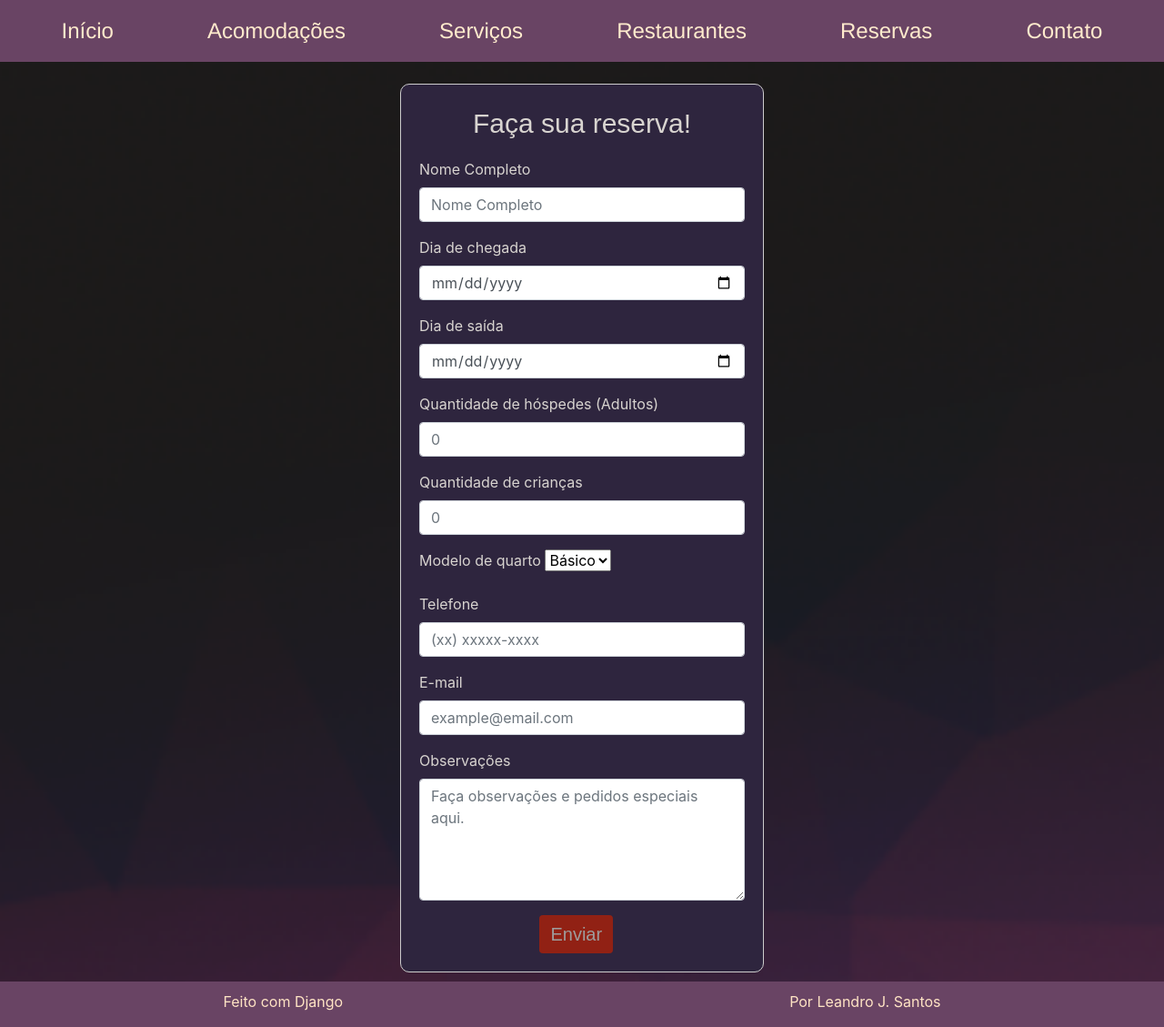
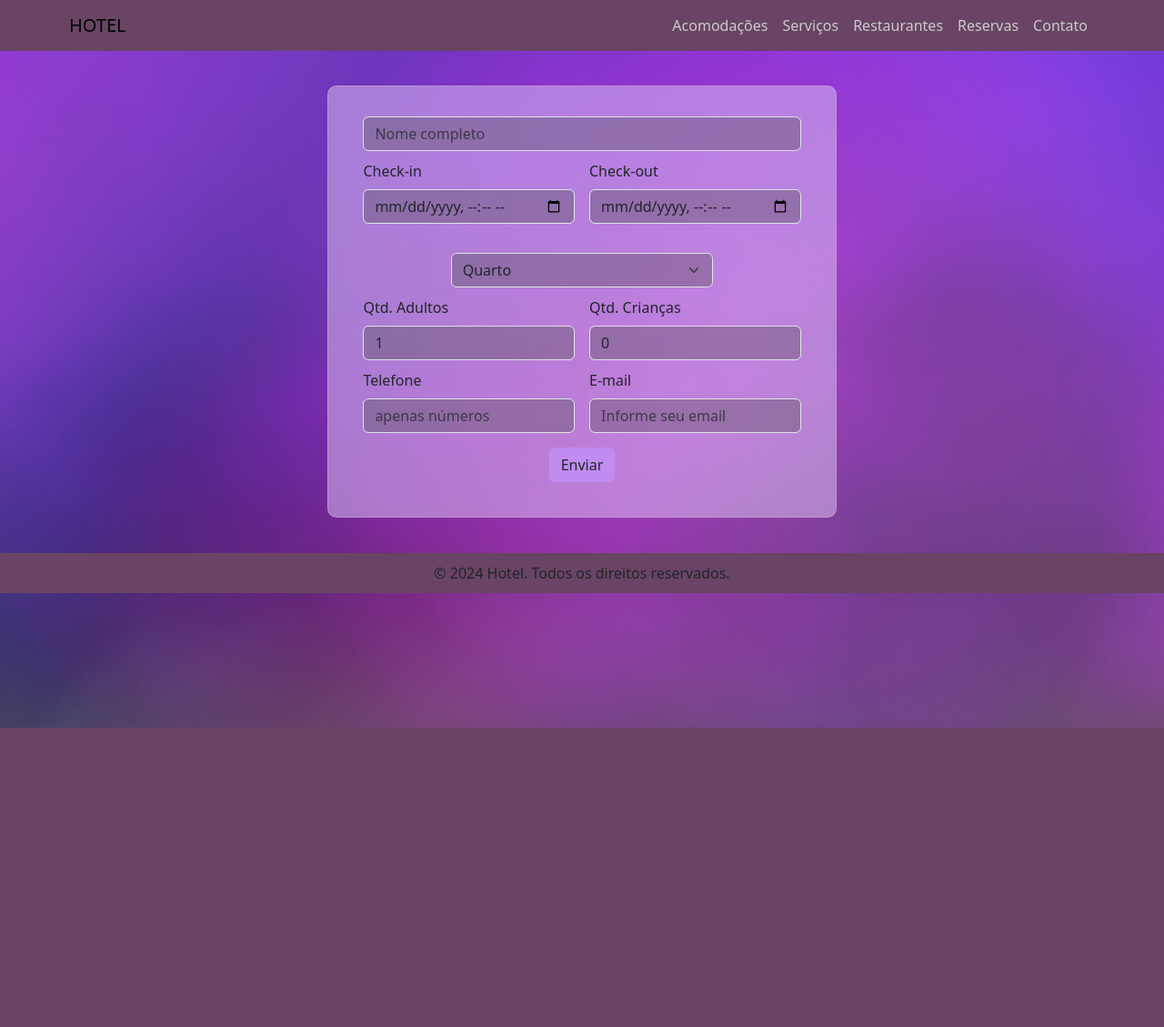
Before and after one commit to LeandroDeJesus-S/sistema-de-hotel, a Django app: page /reserva/ in a window 1280 px wide. Shown: the whole page at 91% size. After the commit the page ends 800 px from the top, so only its background shows below. Run offline with Django 4.2, Linux system fonts and the light colour scheme; data that the repository does not hold is empty; some libraries are stand-ins or nearby versions.

Commit message:
feat: front de reservas finalizado

```diff
--- a/reservas/templates/reserva.html
+++ b/reservas/templates/reserva.html
@@ -1,65 +1,59 @@
+
 {% extends 'base.html' %}
 
 {% block content %}
+    <div class="container">
+        <form action="{% url 'reserva' %}" method="post" class="reservas-form row g-3">
+            {% csrf_token %}
 
-<div class="d-flex flex-column align-items-center justify-content-center">
-
-    <div class="div-form mt-4">
-        <p class="text-center" style="font-size: 30px; font-family: Arial, Helvetica, sans-serif;">Faça sua reserva!</p>
-        <form action="{% url 'reserva' %}" method="post"> {% csrf_token %}
-            <div class="form-group">
-                <label for="nomeCompleto">Nome Completo</label>
-                <input maxlength="255" required type="text" class="form-control" name='nome' id="nomeCompleto" placeholder="Nome Completo">
+            <div class="col-md-12">
+                <input type="text" required class="form-control" name="cliente-nome" id="cliente-nome" placeholder="Nome completo" aria-label="Nome completo">
             </div>
 
-            <div class="form-group">
-                <label for="checkin">Dia de chegada</label>
-                <input required type="date" name="chegada" class="form-control" id="checkin">
+            <div class="col-md-6">
+                <label for="checkin" class="form-label">Check-in</label>
+                <input required type="datetime-local" class="form-control" name="checkin">
             </div>
 
-            <div class="form-group">
-                <label for="checkout">Dia de saída</label>
-                <input required type="date" class="form-control" id="checkout" name="saida">
+            <div class="col-md-6">
+                <label for="checkout" class="form-label">Check-out</label>
+                <input required type="datetime-local" class="form-control" name="checkout">
             </div>
 
-            <div class="form-group">
-                <label for="qtdAdultos">Quantidade de hóspedes (Adultos)</label>
-                <input max="4" min="1" required type="number" class="form-control" id="qtdAdultos" placeholder="0" name="qtdAdultos">
+            <div class="col-md-12 d-flex justify-content-center mt-4">
+                <label for="quarto" class="form-label"></label>
+                <select name="quarto" id="quarto" class="form-select mt-2">
+                    <option value="" selected>Quarto</option>
+                    {% for room_class in room_classes %}
+                        <option value="{{room_class.pk}}" >{{room_class.nome}}</option>
+                    {% endfor %}
+                </select>
             </div>
 
-            <div class="form-group">
-                <label for="qtdCriancas">Quantidade de crianças</label>
-                <input max="4" required type="number" class="form-control" id="qtdCriancas" placeholder="0" name="qtdCriancas">
+            <div class="col-md-6">
+                <label for="adultos" class="form-label">Qtd. Adultos</label>
+                <input required type="number" class="form-control" name="adultos" id="adultos" value="1">
             </div>
 
-            <div class="form-group">
-                <label for="tipoQuarto">Modelo de quarto</label>
-                <select name="tipoQuarto" id="tipoQuarto">
-                    <option value="Básico">Básico</option>
-                    <option value="Luxo">Luxo</option>
-                    <option value="VIP">VIP</option>
-                </select>
-                <!-- <input required type="number" class="form-control" id="qtdCriancas" placeholder="0" name="qtdCriancas"> -->
+            <div class="col-md-6">
+                <label for="criancas" class="form-label">Qtd. Crianças</label>
+                <input required type="number" class="form-control" name="criancas" id="criancas" value="0">
             </div>
 
-            <div class="form-group">
-                <label for="telefone">Telefone</label>
-                <input maxlength="15" required type="text" class="form-control" id="telefone" placeholder="(xx) xxxxx-xxxx" name="telefone">
+            <div class="col-md-6">
+                <label for="telefone" class="form-label">Telefone</label>
+                <input required type="text" class="form-control" name="telefone" id="telefone" placeholder="apenas números">
             </div>
 
-            <div class="form-group">
-                <label for="email">E-mail</label>
-                <input maxlength="155" required type="email" class="form-control" id="email" placeholder="example@email.com" name="email">
+            <div class="col-md-6">
+                <label for="email" class="form-label">E-mail</label>
+                <input required type="email" class="form-control" name="email" id="email" placeholder="Informe seu email">
             </div>
 
-            <div class="form-group">
-                <label for="reservaObs">Observações</label>
-                <textarea maxlength="100" class="form-control" id="reservaObs" name="observacoes" rows="5" placeholder="Faça observações e pedidos especiais aqui."></textarea>
+            <div class="col-md-12 d-flex justify-content-center mt-3">
+                    <button type="submit" class="reserva-btn btn">Enviar</button>
             </div>
 
-            <button type="submit" class="btn">Enviar</button>
         </form>
     </div>
-</div>
-
 {% endblock content %}
--- a/reservas/views.py
+++ b/reservas/views.py
@@ -3,28 +3,31 @@ from django.views import View
 from django.core.exceptions import ValidationError
 
 from . import validators
+from .models import Classe
 
 
 class Reserva(View):
     def get(self, *args, **kwargs):
-        return render(self.request, 'reserva.html')
+        context = {
+            'room_classes': Classe.objects.all(),
+        }
+        return render(self.request, 'reserva.html', context)
 
     def post(self, *args, **kwargs):
-        NAME = self.request.POST.get('nome')
-        CHECK_IN = self.request.POST.get('chegada')
-        CHECKOUT = self.request.POST.get('saida')
-        QTD_ADULTS = self.request.POST.get('qtdAdultos')
-        QTD_CHILDREN = self.request.POST.get('qtdCriacas')
-        ROOM_TYPE = self.request.POST.get('tipoQuarto')
+        NAME = self.request.POST.get('cliente-nome')
+        CHECK_IN = self.request.POST.get('checkin')
+        CHECKOUT = self.request.POST.get('checkout')
+        QTD_ADULTS = self.request.POST.get('adultos')
+        QTD_CHILDREN = self.request.POST.get('criacas')
         PHONE = self.request.POST.get('telefone')
         EMAIL = self.request.POST.get('email')
 
-        try:
-            validators.validate_fullname(NAME)
-            validators.validate_checkin_and_checkout(CHECK_IN, CHECKOUT)
-            validators.validate_qtd_adultos(QTD_ADULTS)
-        except ValidationError as msg_list:
-            print(msg_list)
+        # try:
+        #     validators.validate_fullname(NAME)
+        #     validators.validate_checkin_and_checkout(CHECK_IN, CHECKOUT)
+        #     validators.validate_qtd_adultos(QTD_ADULTS)
+        # except ValidationError as msg_list:
+        #     print(msg_list)
 
-        print(CHECK_IN, CHECKOUT)
+        # print(CHECK_IN, CHECKOUT)
         return HttpResponse(self.request.POST.items())
--- a/templates/base.html
+++ b/templates/base.html
@@ -4,32 +4,42 @@
 <head>
     <meta charset="UTF-8">
     <meta name="viewport" content="width=device-width, initial-scale=1.0">
+    <link href="https://cdn.jsdelivr.net/npm/bootstrap@5.3.3/dist/css/bootstrap.min.css" rel="stylesheet" integrity="sha384-QWTKZyjpPEjISv5WaRU9OFeRpok6YctnYmDr5pNlyT2bRjXh0JMhjY6hW+ALEwIH" crossorigin="anonymous">
     <link rel="stylesheet" href={% static "/home/css/home.css" %}>
     <link rel="stylesheet" href={% static "/reserva/css/reserva.css" %}>
-    <link rel="stylesheet" href={% static "/vendor/bootstrap/css/bootstrap.min.css" %}>
     <title>Hotel {% block title %}{% endblock title %}</title>
 </head>
 <body>
 
-    <nav class="navbar navbar-expand-lg navbar-light">
-        <div class="collapse navbar-collapse" id="navbarNav">
-            <a class="nav-link" href="#">Início</a>
-            <a class="nav-link" href="#">Acomodações</a>
-            <a class="nav-link" href="#">Serviços</a>
-            <a class="nav-link" href="#">Restaurantes</a>
-            <a class="nav-link" href="#">Reservas</a>
-            <a class="nav-link" href="#">Contato</a>
+    <nav class="navbar sticky-top navbar-expand-lg">
+        <div class="container-fluid">
+
+            <a class="navbar-brand mb-0 h1" href="#">HOTEL</a>
+            <button class="navbar-toggler" type="button" data-bs-toggle="collapse" data-bs-target="#navbarNav" aria-controls="navbarNav" aria-expanded="false" aria-label="Toggle navigation">
+                <span class="navbar-toggler-icon"></span>
+            </button>
+
+            <div class="collapse navbar-collapse justify-content-end" id="navbarNav">
+                <ul class="navbar-nav">
+                    <li class="navbar-item"><a href="#" class="nav-link">Acomodações</a></li>
+                    <li class="navbar-item"><a href="#" class="nav-link">Serviços</a></li>
+                    <li class="navbar-item"><a href="#" class="nav-link">Restaurantes</a></li>
+                    <li class="navbar-item"><a href="#" class="nav-link">Reservas</a></li>
+                    <li class="navbar-item"><a href="#" class="nav-link">Contato</a></li>
+                </ul>
+            </div>
+
         </div>
-      </nav>
 
-    {% block content %}{% endblock content %}
+    </nav>
 
-    <footer class="d-flex">
-        <p class="footerp1 text-left">Feito com Django</p>
+        {% block content %}{% endblock content %}
 
-        <p class="footerp2 text-right">
-            <a class="text-decoration-none" href="#">Por Leandro J. Santos</a>
-        </p>
+
+    <footer>
+        © {% now "Y" %} Hotel. Todos os direitos reservados.
     </footer>
+
+    <script src="https://cdn.jsdelivr.net/npm/bootstrap@5.3.3/dist/js/bootstrap.bundle.min.js" integrity="sha384-YvpcrYf0tY3lHB60NNkmXc5s9fDVZLESaAA55NDzOxhy9GkcIdslK1eN7N6jIeHz" crossorigin="anonymous"></script>
 </body>
 </html>
--- a/templates/static/home/css/home.css
+++ b/templates/static/home/css/home.css
@@ -1,34 +1,21 @@
-nav {
+.navbar {
     background-color: #694464;
-    padding: 3%;
+    padding-inline: 5%;
 }
-nav div {
-    display: flex;
-    justify-content: space-around;
-}
-nav div a {
-    font-size: x-large;
-    font-family: 'Franklin Gothic Medium', 'Arial Narrow', Arial, sans-serif;
-    text-decoration: none;
-    color:blanchedalmond
+.nav-link {
+    color: rgb(206, 203, 203);
+
 }
 body {
-    background-image: url('/static/home/img/fundo_pagina.png');
-    background-repeat: no-repeat;
+    height: 100%;
+    background-image: url('../img/bg-3.jpg');
     background-size: cover;
 }
 footer  {
     background-color: #694464;
-    padding: 0%;
-    margin-top: 10px;
-    display: flex;
-    justify-content: space-around;
-    align-items: center;
+    left: 0;
+    bottom: 0;
+    width: 100%;
+    padding: 10px;
+    text-align: center;
 }
-footer p  {
-    color: bisque;
-    margin-top: 10px;
-}
-footer a {
-    color: bisque;
-}
--- a/templates/static/reserva/css/reserva.css
+++ b/templates/static/reserva/css/reserva.css
@@ -1,18 +1,32 @@
-.div-form {
-    background-color: #2e253e;
-    border: 1px solid #cccccc;
-    border-radius: 10px;
-    padding: 20px;
-    width: 400px;
-    max-width: 100%;
-    color: rgb(216, 212, 208);
-  }
+.container {
+  background-color: rgba(219, 193, 243, 0.521);
+  border-radius: 10px;
+  border-style: solid;
+  border-color: rgba(214, 167, 198, 0.548);
+  border-width: 1px;
+  padding: 3%;
+  margin-block: 3%;
+  width: 70vh;
+}
+.reserva-btn {
+  background-color: rgb(172, 123, 218);
+}
 
-.div-form .btn {
-    background-color: #912114;
-    font-family: Arial, Helvetica, sans-serif;
-    font-size: 20px;
-    border: 35px;
-    margin-left: 37%;
-    color: rgb(158, 156, 156);
+.reservas-form div {
+  margin-top: 10px;
 }
+.reservas-form div input {
+  background-color: rgba(86, 83, 88, 0.384);
+  max-width: 100%;
+}
+.reservas-form div select {
+  background-color: rgba(86, 83, 88, 0.384);
+  max-width: 60%;
+}
+
+.reserva-btn {
+  background-color: rgb(192, 140, 241);
+}
+.reserva-btn:hover {
+  background-color: rgba(137, 43, 226, 0.397);
+}
```
Also changed, not shown: templates/static/home/img/bg-3.jpg (added), 1 other file.
